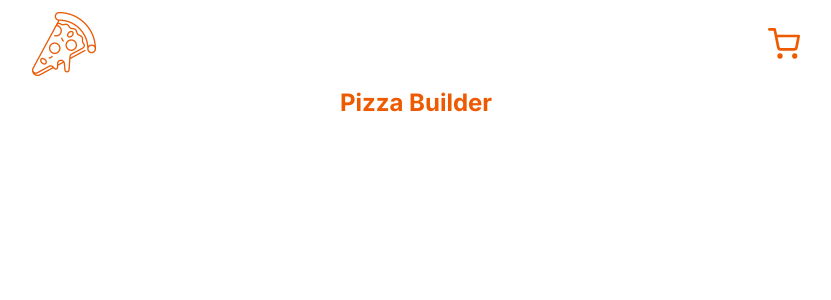
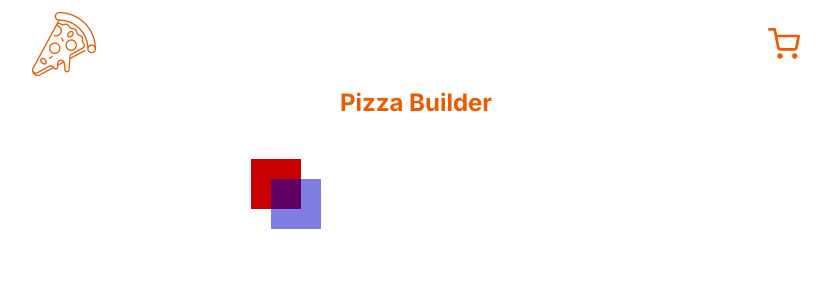
Before and after one commit to mrkelder/pizza-house, a Next.js app: page /shape/circle in a window 1280 px wide. Shown: the top 300 px of the page, without its empty margins (224-1055 px from the left). Built offline with nearby package versions, Linux system fonts and the light colour scheme.

Commit message:
feat: canvas reacts to window sizing

```diff
--- a/app/shape/[shapeId]/page.tsx
+++ b/app/shape/[shapeId]/page.tsx
@@ -1,3 +1,4 @@
+import { PizzaBuilderCanvas } from "@/src/components/PizzaBuilderCanvas"
 import styles from "./pizzaBuilderPage.module.scss"
 
 interface PizzaBuilderPageProps {
@@ -5,10 +6,14 @@ interface PizzaBuilderPageProps {
 }
 
 export default function PizzaBuilderPage({ params }: PizzaBuilderPageProps) {
-  console.log(params)
   return (
     <main className={styles.main}>
       <h1 className={styles.h1}>Pizza Builder</h1>
+
+      <div>
+        <PizzaBuilderCanvas />
+        <div></div>
+      </div>
     </main>
   )
 }
--- a/src/components/PizzaBuilderCanvas/PizzaBuilderCanvas.tsx
+++ b/src/components/PizzaBuilderCanvas/PizzaBuilderCanvas.tsx
@@ -1,14 +1,36 @@
 "use client"
 
-import { FC, useEffect, useRef } from "react"
+import { FC, useEffect, useRef, useState } from "react"
 import styles from "./pizzaBuilderCanvas.module.scss"
 
 export const PizzaBuilderCanvas: FC = () => {
   // TODO: remember, canvas can be unsupported
+  const canvasWrapperRef = useRef<null | HTMLDivElement>(null)
   const canvasRef = useRef<null | HTMLCanvasElement>(null)
+  const [isCanvasLoaded, setIsCanvasLoaded] = useState(false)
+  const [canvasWidth, setCanvasWidth] = useState(0)
+  const [canvasHeight, setCanvasHeight] = useState(0)
 
   useEffect(() => {
-    if (canvasRef.current) {
+    function setCanvasDimensions() {
+      if (canvasWrapperRef.current) {
+        const { current: canvasWrapper } = canvasWrapperRef
+        setCanvasWidth(canvasWrapper.clientWidth)
+        setCanvasHeight(canvasWrapper.clientHeight)
+        setIsCanvasLoaded(true)
+      }
+    }
+
+    window.addEventListener("resize", setCanvasDimensions)
+    setCanvasDimensions()
+
+    return () => {
+      window.removeEventListener("resize", setCanvasDimensions)
+    }
+  }, [])
+
+  useEffect(() => {
+    if (canvasRef.current && isCanvasLoaded) {
       const ctx = canvasRef.current.getContext("2d") as CanvasRenderingContext2D
 
       ctx.fillStyle = "rgb(200, 0, 0)"
@@ -17,14 +39,17 @@ export const PizzaBuilderCanvas: FC = () => {
       ctx.fillStyle = "rgba(0, 0, 200, 0.5)"
       ctx.fillRect(30, 30, 50, 50)
     }
-  }, [])
+  }, [isCanvasLoaded])
 
   return (
-    <canvas
-      width={500}
-      height={500}
-      ref={canvasRef}
-      className={styles.canvas}
-    />
+    <div className={styles.canvasWrapper} ref={canvasWrapperRef}>
+      <canvas
+        width={canvasWidth}
+        height={canvasHeight}
+        ref={canvasRef}
+        style={isCanvasLoaded ? { opacity: 1 } : { opacity: 0 }}
+        className={styles.canvas}
+      />
+    </div>
   )
 }
--- a/src/components/PizzaBuilderCanvas/pizzaBuilderCanvas.module.scss
+++ b/src/components/PizzaBuilderCanvas/pizzaBuilderCanvas.module.scss
@@ -1,4 +1,21 @@
+.canvasWrapper {
+  width: 270px;
+  height: 270px;
+
+  & {
+    @media (min-width: 425px) {
+      width: 350px;
+      height: 350px;
+    }
+
+    @media (min-width: 425px) {
+      width: 350px;
+      height: 350px;
+    }
+  }
+}
+
 .canvas {
-  width: 500px;
-  height: 500px;
+  width: 100%;
+  height: 100%;
 }
```
